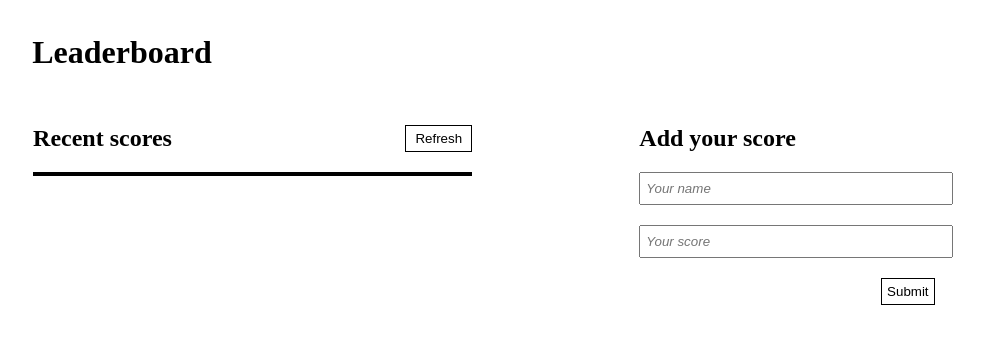
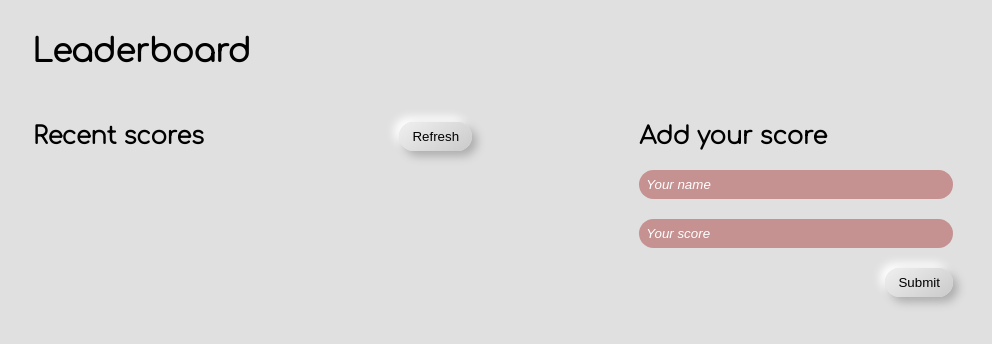
Before and after one commit to Chimwemwe-127001/Leaderboard, a website built with webpack: page src/index.html in a window 1280 px wide. Shown: the whole page, without its empty margins (147-1139 px from the left). Built offline with nearby package versions, Linux system fonts and the light colour scheme; no server answers.

Commit message:
Add styling to project

```diff
--- a/src/style.css
+++ b/src/style.css
@@ -1,7 +1,12 @@
+@import url('https://fonts.googleapis.com/css2?family=Comfortaa:wght@300&display=swap');
+
 body {
   margin: 0;
   padding: 0;
   box-sizing: border-box;
+  font-family: 'Comfortaa', Arial, Helvetica, sans-serif;
+  background: #e0e0e0;
+  -webkit-tap-highlight-color: transparent;
 }
 
 .d-flex {
@@ -14,6 +19,15 @@ button {
   cursor: pointer;
   padding: 0;
   margin: 0;
+  border-radius: 24px;
+  background: linear-gradient(145deg, #f0f0f0, #cacaca);
+  box-shadow: 5px 5px 10px #acacac, -5px -5px 10px #ffffff;
+}
+
+button:active {
+  border-radius: 20px;
+  background: linear-gradient(145deg, #cacaca, #f0f0f0);
+  box-shadow: 5px 5px 9px #9b9b9b, -5px -5px 9px #ffffff;
 }
 
 .header {
@@ -30,12 +44,13 @@ button {
 }
 
 #refresh {
-  padding: 5px 9px;
-  border: 1px solid black;
+  padding: 7px 13px;
 }
 
 .recent-score-list {
-  border: 2px solid black;
+  border-radius: 24px;
+  background: #e0e0e0;
+  box-shadow: 5px 5px 10px #acacac, -5px -5px 10px #ffffff;
 }
 
 .recent-score-list ul {
@@ -45,11 +60,11 @@ button {
 
 .recent-score-list ul li {
   list-style: none;
-  padding: 0.36rem 7px;
+  padding: 0.6rem 20px;
 }
 
 .recent-score-list ul li:nth-child(even) {
-  background: rgba(227, 227, 227, 0.836);
+  background: rgba(192, 130, 130, 0.836);
 }
 
 p {
@@ -72,19 +87,23 @@ p {
 }
 
 input {
-  padding: 7px 5px;
+  padding: 7px 7px;
+  border-radius: 18px;
+  background: rgba(192, 130, 130, 0.836);
+  border: #e0e0e0;
+}
+
+input:focus {
+  outline: none;
 }
 
 ::placeholder {
+  color: white;
   font-style: italic;
 }
 
 .form #submit {
-  display: inline-block;
-  position: relative;
-  text-align: right;
+  align-self: flex-end;
   width: fit-content;
-  left: 77.1%;
-  padding: 5px;
-  border: 1px solid black;
+  padding: 7px 13px;
 }
```
Also changed, not shown: dist/main.js.
